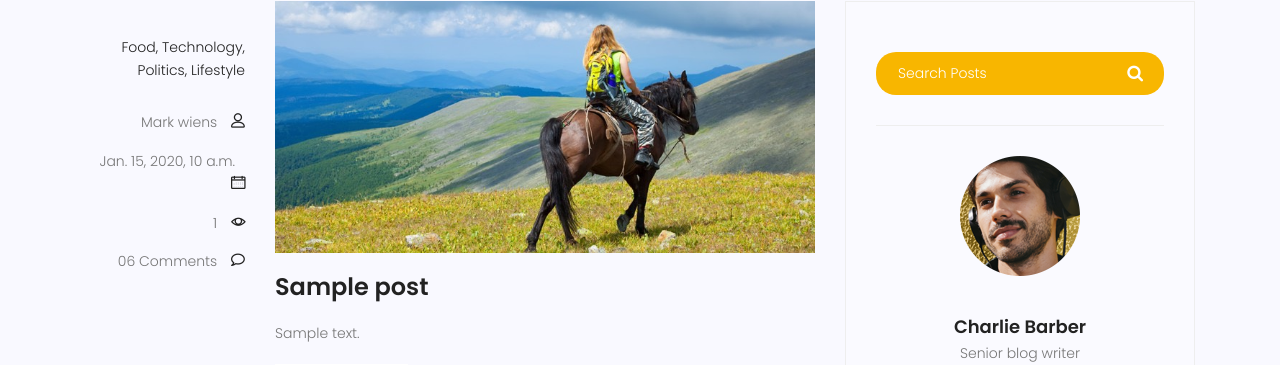
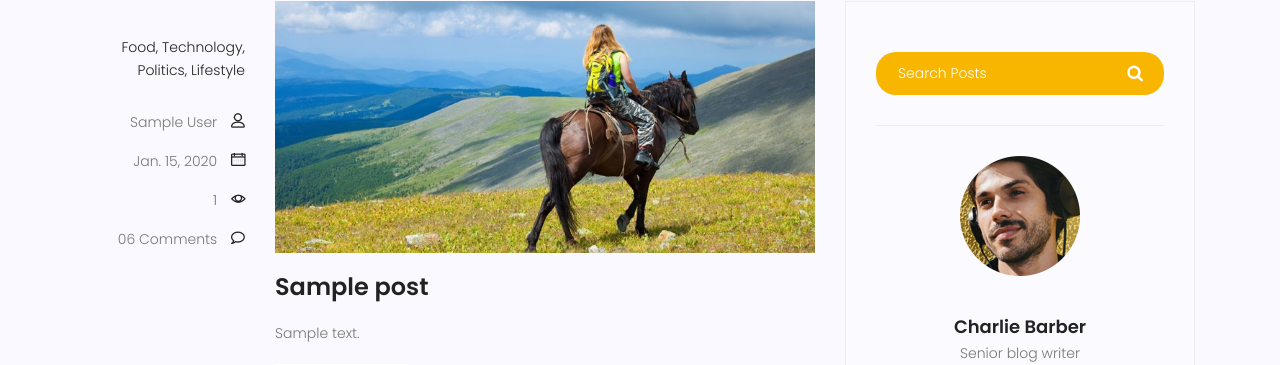
Before and after one commit to BehnamGolmohammadi/Traning_website, a Django app: page /blog/ in a window 1280 px wide. Shown: the part 1081-1446 px from the top of the page. Run offline with Django 3.2, Linux system fonts and the light colour scheme; tables that the repository leaves empty hold one stand-in row (values such as "Sample post"); some libraries are stand-ins or nearby versions.

Commit message:
add Author name to templates

```diff
--- a/templates/blog/blog-home.html
+++ b/templates/blog/blog-home.html
@@ -99,9 +99,9 @@
 							<li><a href="#">Lifestyle</a></li>
 						</ul>
 						<div class="user-details row">
-							<p class="user-name col-lg-12 col-md-12 col-6"><a href="#">Mark wiens</a> <span
+							<p class="user-name col-lg-12 col-md-12 col-6"><a href="#">{{post.Author.get_full_name}}</a> <span
 									class="lnr lnr-user"></span></p>
-							<p class="date col-lg-12 col-md-12 col-6"><a href="#">{{post.Published_Date}}</a> <span
+							<p class="date col-lg-12 col-md-12 col-6"><a href="#">{{post.Published_Date|date}}</a> <span
 									class="lnr lnr-calendar-full"></span></p>
 							<p class="view col-lg-12 col-md-12 col-6"><a href="#">{{post.Counted_view}}</a> <span
 									class="lnr lnr-eye"></span></p>
--- a/templates/blog/blog-single.html
+++ b/templates/blog/blog-single.html
@@ -39,9 +39,9 @@
 							<li><a href="#">Lifestyle</a></li>
 						</ul>
 						<div class="user-details row">
-							<p class="user-name col-lg-12 col-md-12 col-6"><a href="#">Mark wiens</a> <span
+							<p class="user-name col-lg-12 col-md-12 col-6"><a href="#">{{post.Author.get_full_name}}</a> <span
 									class="lnr lnr-user"></span></p>
-							<p class="date col-lg-12 col-md-12 col-6"><a href="#">{{post.Published_Date}}</a> <span
+							<p class="date col-lg-12 col-md-12 col-6"><a href="#">{{post.Published_Date|date}}</a> <span
 									class="lnr lnr-calendar-full"></span></p>
 							<p class="view col-lg-12 col-md-12 col-6"><a href="#">{{post.Counted_view}} Views</a> <span
 									class="lnr lnr-eye"></span></p>
```
